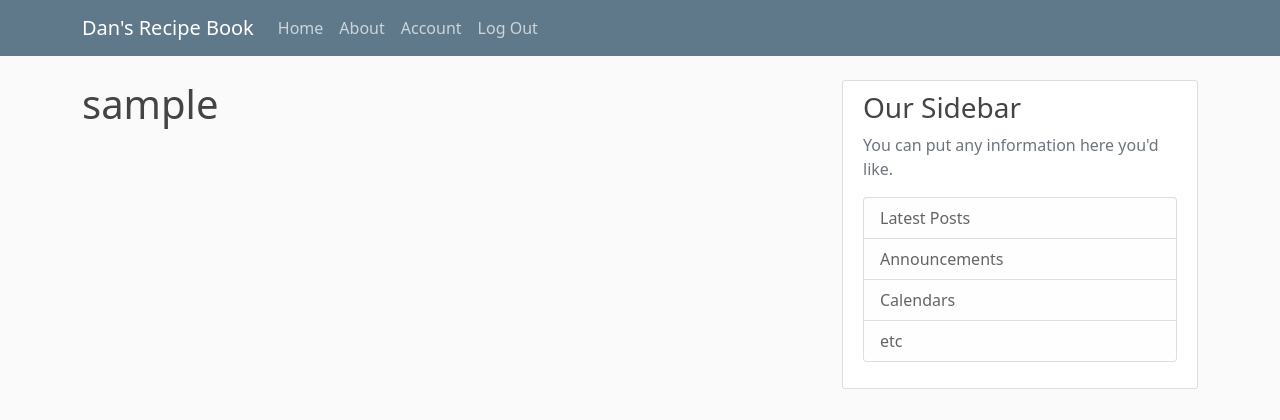
After one commit to DanLanfear/FlaskRecipeApp, a Flask app: page /account in a window 1280 px wide. The commit adds this page. Shown: the top 420 px of the page. Run offline with Flask 2, Linux system fonts and the light colour scheme; the visitor is signed in with stand-in values (Sample User, id 1); data comes from the database, SQL or seed files in the repository.

Commit message:
added logout and account page

```diff
--- a/Flask_Recipe/flaskrecipe/__init__.py
+++ b/Flask_Recipe/flaskrecipe/__init__.py
@@ -10,6 +10,8 @@ app.config['SQLALCHEMY_DATABASE_URI'] = 'sqlite:///site.db'
 db = SQLAlchemy(app)
 bcrypt = Bcrypt(app)
 login_manager = LoginManager(app)
+login_manager.login_view = 'login'
+login_manager.login_message_category = 'info'
 
 
 from flaskrecipe import routes
--- a/Flask_Recipe/flaskrecipe/models.py
+++ b/Flask_Recipe/flaskrecipe/models.py
@@ -7,7 +7,7 @@ def load_user(user_id):
     return User.query.get(int(user_id))
 
 
-class User(db.Modelm, UserMixin):
+class User(db.Model, UserMixin):
     id = db.Column(db.Integer, primary_key=True)
     username = db.Column(db.String(20), unique=True, nullable=False)
     email = db.Column(db.String(120), unique=True, nullable=False)
--- a/Flask_Recipe/flaskrecipe/routes.py
+++ b/Flask_Recipe/flaskrecipe/routes.py
@@ -1,8 +1,8 @@
-from flask import render_template, url_for, flash, redirect
+from flask import render_template, url_for, flash, redirect, request
 from flaskrecipe.models import User, Recipe, Ingredient, Step
 from flaskrecipe.forms import RegistrationForm, LoginForm
 from flaskrecipe import app, db, bcrypt
-from flask_login import login_user
+from flask_login import login_user, current_user, logout_user, login_required
 
 recipes = [
     {
@@ -55,6 +55,9 @@ def about():
 
 @app.route("/register", methods=['GET','POST'])
 def register():
+    if current_user.is_authenticated:
+        return redirect(url_for('home'))
+
     form = RegistrationForm()
     if form.validate_on_submit():
         hashed_password = bcrypt.generate_password_hash(form.password.data).decode('utf-8')
@@ -68,12 +71,28 @@ def register():
 
 @app.route("/login", methods=['GET','POST'])
 def login():
+    if current_user.is_authenticated:
+        return redirect(url_for('home'))
+
     form = LoginForm()
     if form.validate_on_submit():
         user = User.query.filter_by(email=form.email.data).first()
         if user and bcrypt.check_password_hash(user.password, form.password.data):
             login_user(user, remember=form.remember.data)
-            return redirect(url_for('home'))
+            next_page = request.args.get('next')
+            return redirect(next_page) if next_page else redirect(url_for('home'))
         else:
             flash('Login unsuccessful, please check email and password', 'danger')
     return render_template('login.html', title='Login', form=form)
+
+
+@app.route("/logout")
+def logout():
+    logout_user()
+    return redirect(url_for('home'))
+
+
+@app.route("/account")
+@login_required
+def account():
+    return render_template('account.html', title='Account')
--- /dev/null
+++ b/Flask_Recipe/flaskrecipe/templates/account.html
@@ -0,0 +1,6 @@
+{% extends "layout.html" %}
+{% block content %}
+<h1>
+    {{ current_user.username }}
+</h1>
+{% endblock content %}
--- a/Flask_Recipe/flaskrecipe/templates/layout.html
+++ b/Flask_Recipe/flaskrecipe/templates/layout.html
@@ -31,8 +31,14 @@
                   </div>
                   <!-- Navbar Right Side -->
                   <div class="navbar-nav">
-                    <a class="nav-item nav-link" href="{{ url_for('login')}}">Login</a>
-                    <a class="nav-item nav-link" href="{{ url_for('register')}}">Register</a>
+                    {% if current_user.is_authenticated %}
+                      <a class="nav-item nav-link" href="{{ url_for('account')}}">Account</a>
+                      <a class="nav-item nav-link" href="{{ url_for('logout')}}">Log Out</a>
+
+                    {% else %}
+                      <a class="nav-item nav-link" href="{{ url_for('login')}}">Login</a>
+                      <a class="nav-item nav-link" href="{{ url_for('register')}}">Register</a>
+                    {% endif %}
                   </div>
                 </div>
               </div>
```
